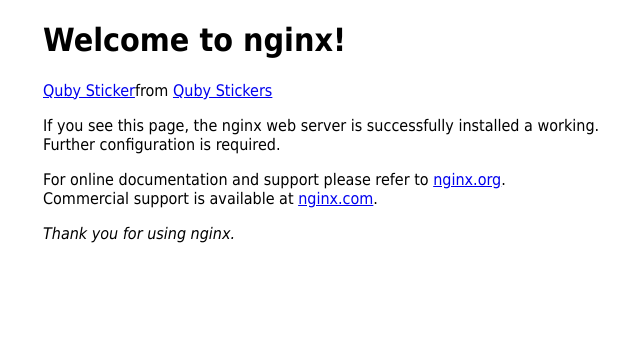
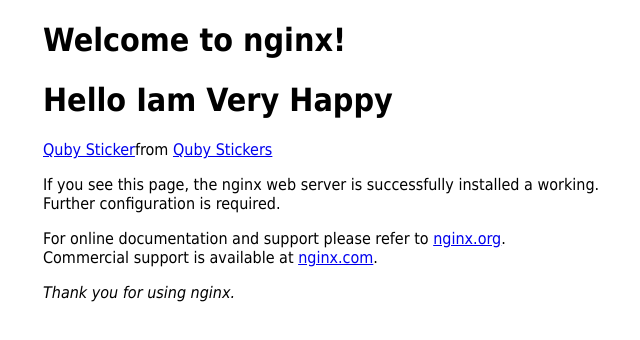
Before and after one commit to Kalanithi-Marimuthu/Training, a plain HTML site: page index.html in a window 1280 px wide. Shown: the whole page, without its empty margins (317-957 px from the left). Drawn offline with Linux system fonts and the light colour scheme; a script that the page names is missing.

Commit message:
Changes in index file

```diff
--- a/index.html
+++ b/index.html
@@ -10,6 +10,7 @@ font-family: Tahoma, Verdana, Arial, sans-serif; }
 </head>
 <body>
 <h1>Welcome to nginx!</h1>
+<h1>Hello Iam Very Happy</h1>
 <div class="tenor-gif-embed" data-postid="10450862751152685702" data-share-method="host" data-aspect-ratio="1" data-width="100%"><a href="https://tenor.com/view/quby-gif-10450862751152685702">Quby Sticker</a>from <a href="https://tenor.com/search/quby-stickers">Quby Stickers</a></div> <script type="text/javascript" async src="https://tenor.com/embed.js"></script>
 <p>If you see this page, the nginx web server is successfully installed a
 working. Further configuration is required.</p>
```
